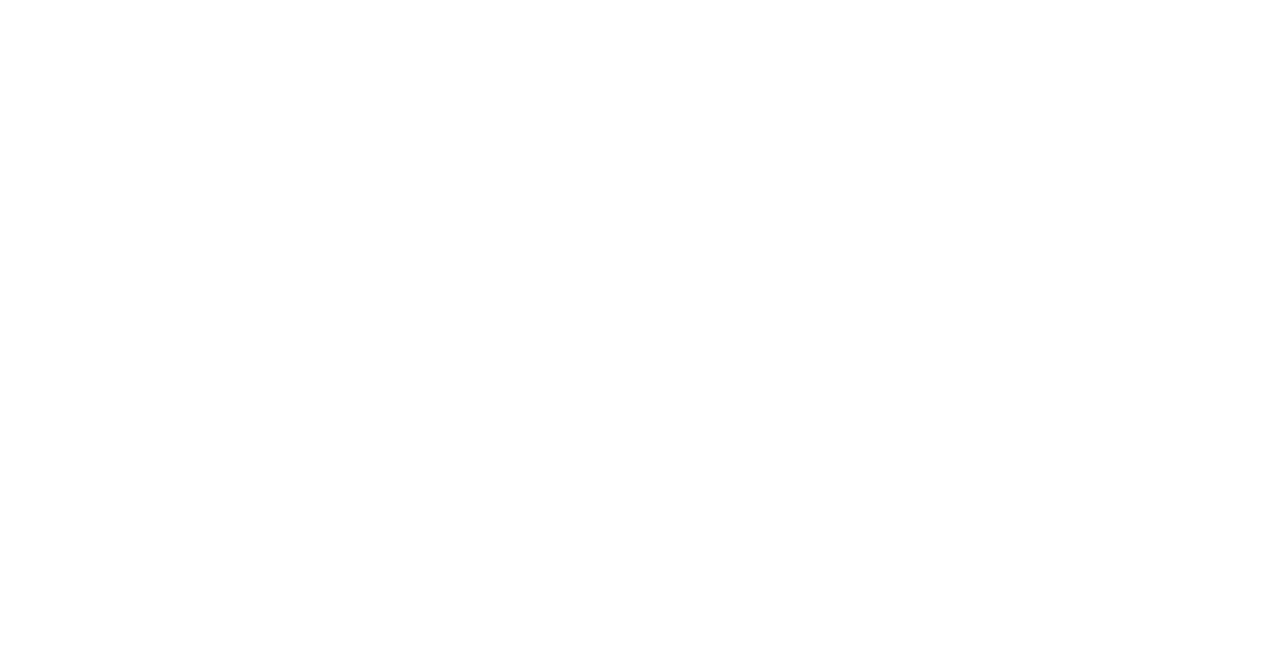
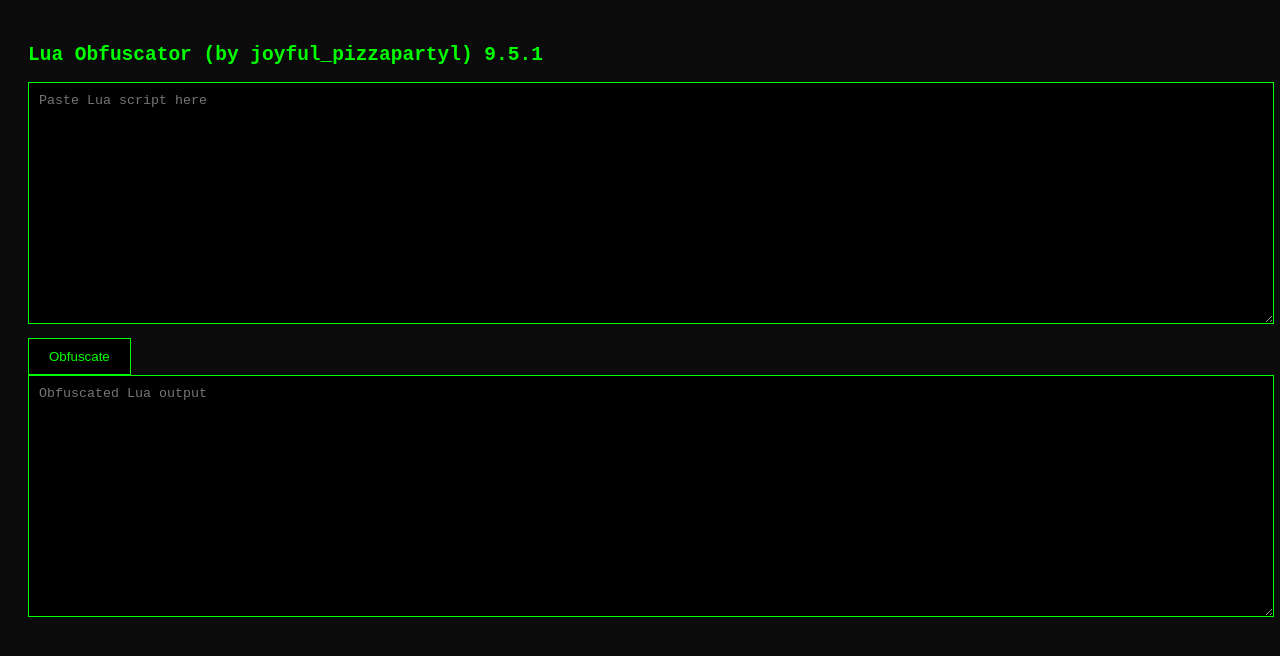
Before and after one commit to joyfulpizza/Joyful_pizzapartyl-obfuscator-V9.5.1, a plain HTML site: page index.html in a window 1280 px wide. Drawn offline with Linux system fonts and the light colour scheme.

Commit message:
Refactor JavaScript obfuscation function

```diff
--- a/index.html
+++ b/index.html
@@ -1,53 +1,97 @@
+<!DOCTYPE html>
+<html>
+<head>
+<meta charset="UTF-8">
+<title>Lua-Obfuscator-by-joyful_pizzapartyl-V19.3.1</title>
+<style>
+body {
+    background:#0b0b0b;
+    color:#0f0;
+    font-family: monospace;
+    padding:20px;
+}
+textarea {
+    width:100%;
+    height:220px;
+    background:#000;
+    color:#0f0;
+    border:1px solid #0f0;
+    padding:10px;
+}
+button {
+    margin-top:10px;
+    padding:10px 20px;
+    background:#000;
+    color:#0f0;
+    border:1px solid #0f0;
+    cursor:pointer;
+}
+button:hover {
+    background:#0f0;
+    color:#000;
+}
+</style>
+</head>
+
+<body>
+
+<h2>Lua Obfuscator (by joyful_pizzapartyl) 9.5.1</h2>
+
+<textarea id="input" placeholder="Paste Lua script here"></textarea>
+<button onclick="obfuscate()">Obfuscate</button>
+<textarea id="output" placeholder="Obfuscated Lua output"></textarea>
+
 <script>
 function obfuscate() {
-    let src = document.getElementById("input").value;
-    if (!src) return alert("Paste Lua code!");
+    var src = document.getElementById("input").value;
+    if (!src) { alert("Paste Lua code first"); return; }
 
-    let OFFSET = 19;
-    let XOR = 7;
-    let CHUNK = 48; // bigger = safer
+    var OFFSET = 19;
+    var XOR = 7;
+    var CHUNK = 64;
 
-    let enc = [];
-    for (let i = 0; i < src.length; i++) {
-        let b = src.charCodeAt(i);
+    // encode
+    var enc = [];
+    for (var i = 0; i < src.length; i++) {
+        var b = src.charCodeAt(i);
         b = (b ^ XOR) + OFFSET;
         enc.push(b);
     }
 
-    let out = [];
-    function w(x){ out.push(x); }
+    var out = [];
+    function w(s){ out.push(s); }
 
-    w("-- Obfuscated by joyful_pizzapartyl obfuscator");
+    // lua output
+    w("-- obfuscated by joyful_pizzapartyl obfuscator");
     w("do");
-    w("local _l = loadstring or load");
+    w("local _L = loadstring or load");
+    w("local _DATA = {" + enc.join(",") + "}");
+    w("local _OFFSET = " + OFFSET);
+    w("local _XOR = " + XOR);
+    w("local _CHUNK = " + CHUNK);
+    w("local _b = {}");
 
-
-    w("local _j={} for i=1,20 do _j[i]=math.random() end");
-    w("if math.random()<0 then error('nope') end");
-
-
-    w("local _d={"+enc.join(",")+"}");
-
-
-    w("local _b={}");
-    w("local function _e(c)");
-    w("  _b[#_b+1]=string.char(c)");
-    w("  if #_b>"+CHUNK+" then");
-    w("    _l(table.concat(_b))()");
+    w("local function _emit(c)");
+    w("  _b[#_b+1] = string.char(c)");
+    w("  if #_b >= _CHUNK then");
+    w("    _L(table.concat(_b))()");
     w("    for i=1,#_b do _b[i]=nil end");
     w("  end");
     w("end");
 
-    w("for i=1,#_d do");
-    w("  local x=_d[i]");
-    w("  x=x-"+OFFSET);
-    w("  x=x~"+XOR);
-    w("  _e(x)");
+    w("for i=1,#_DATA do");
+    w("  local x = _DATA[i]");
+    w("  x = x - _OFFSET");
+    w("  x = x ~ _XOR");
+    w("  _emit(x)");
     w("end");
 
-    w("if #_b>0 then _l(table.concat(_b))() end");
+    w("if #_b > 0 then _L(table.concat(_b))() end");
     w("end");
 
     document.getElementById("output").value = out.join("\n");
 }
 </script>
+
+</body>
+</html>
```
